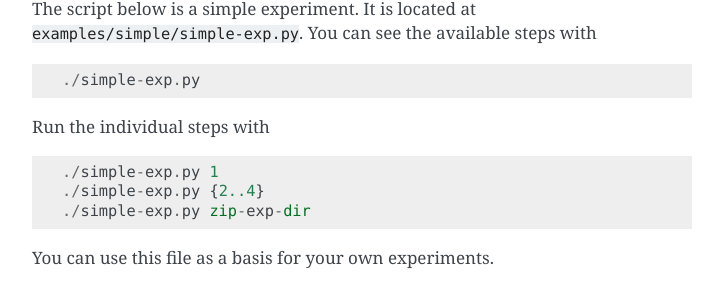
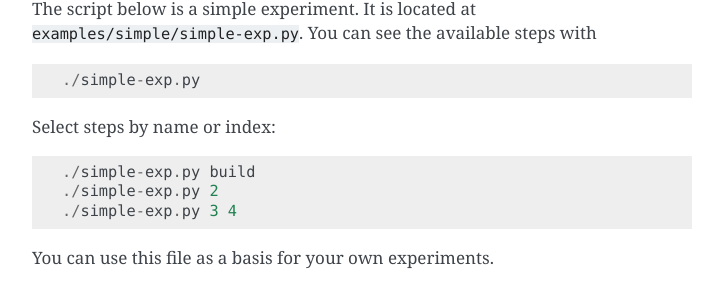
Before and after one commit to aibasel/lab, a Sphinx documentation site: the page built from docs/lab.tutorial.rst, in a window 1280 px wide, cut to the strip 819-1102 px from the top of the page. Shown: the whole strip, without its empty margins (388-1111 px from the left). Built offline with Sphinx 7.4.7, drawn with Linux system fonts in a browser that asks for light colours.

Commit message:
update docs

```diff
--- a/docs/lab.tutorial.rst
+++ b/docs/lab.tutorial.rst
@@ -19,11 +19,11 @@ at ``examples/simple/simple-exp.py``. You can see the available steps with ::
     ./simple-exp.py
 
 
-Run the individual steps with ::
+Select steps by name or index::
 
-    ./simple-exp.py 1
-    ./simple-exp.py {2..4}
-    ./simple-exp.py zip-exp-dir
+    ./simple-exp.py build
+    ./simple-exp.py 2
+    ./simple-exp.py 3 4
 
 
 You can use this file as a basis for your own experiments.
```
Also changed, not shown: 1 other file.
